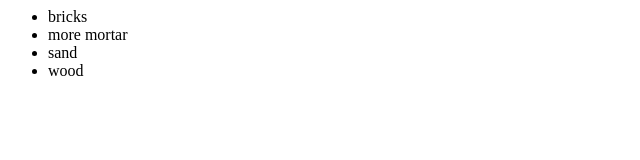
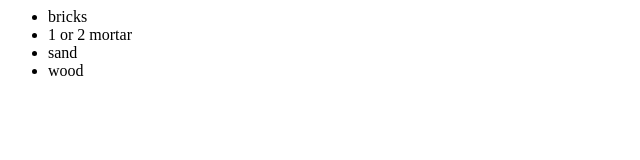
Before and after one commit to rollykay/fisrtGitTest, a plain HTML site: page index.htm in a window 1280 px wide. Shown: the full height of the page, 0-640 px from the left. Drawn offline with Linux system fonts and the light colour scheme.

Commit message:
made mortar more specific

```diff
--- a/index.htm
+++ b/index.htm
@@ -3,7 +3,7 @@
         <div>
             <ul>
                 <li>bricks</li>
-                <li>more mortar</li>
+                <li> 1 or 2 mortar</li>
                 <li>sand</li>
                 <li>wood</li>
              <ul>
```
